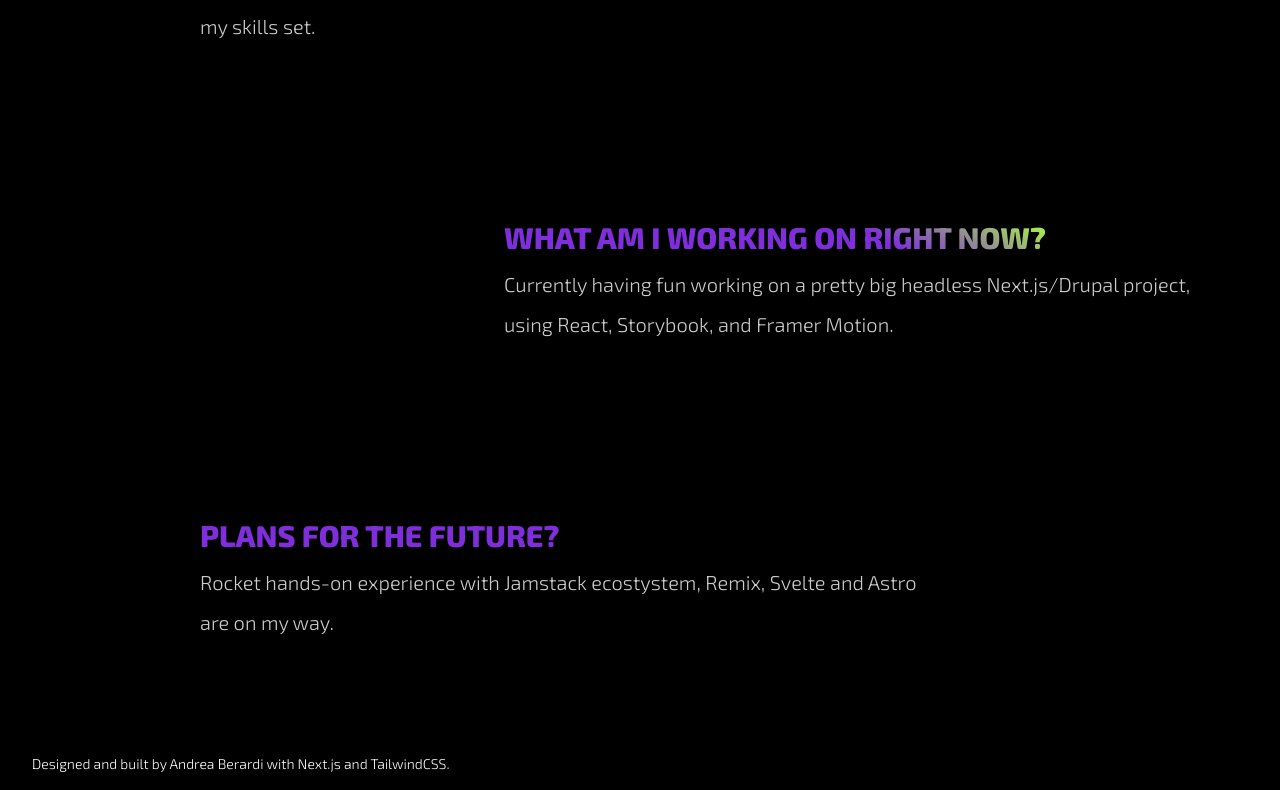
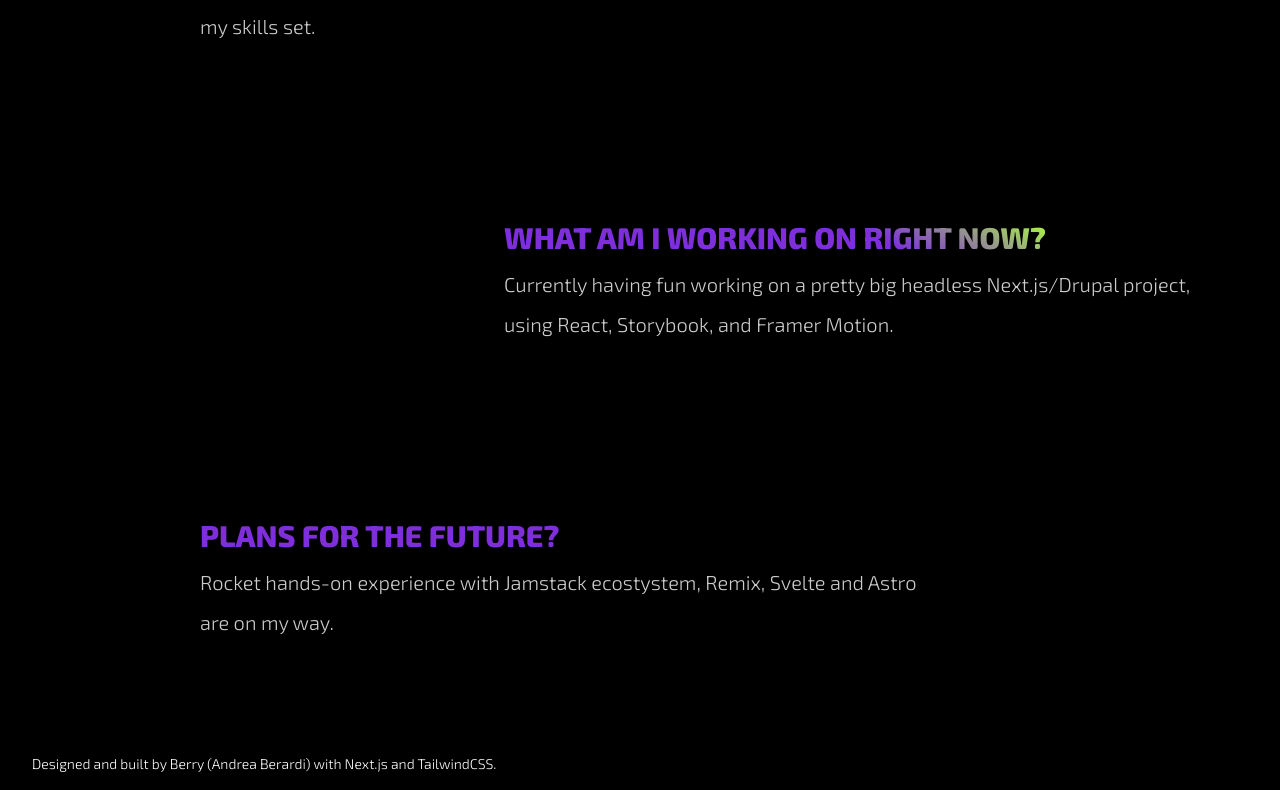
Before and after one commit to andberry/berry-website-nextjs, a Next.js app: page / in a window 1280 px wide. Shown: the part 1652-2442 px from the top of the page. Built offline with nearby package versions, Linux system fonts and the light colour scheme; a web font is replaced by a local one; what tailwindcss-debug-screens would draw is missing.

Commit message:
Updated footer copy

```diff
--- a/components/layout/footer.tsx
+++ b/components/layout/footer.tsx
@@ -3,7 +3,8 @@ import classNames from 'classnames';
 export default function Footer() {
     return (
         <footer className="py-4 px-8 bg-black0 text-white text-sm font-exo2">
-            Designed and built by Andrea Berardi with Next.js and TailwindCSS.
+            Designed and built by Berry (Andrea Berardi) with Next.js and
+            TailwindCSS.
         </footer>
     );
 }
```
